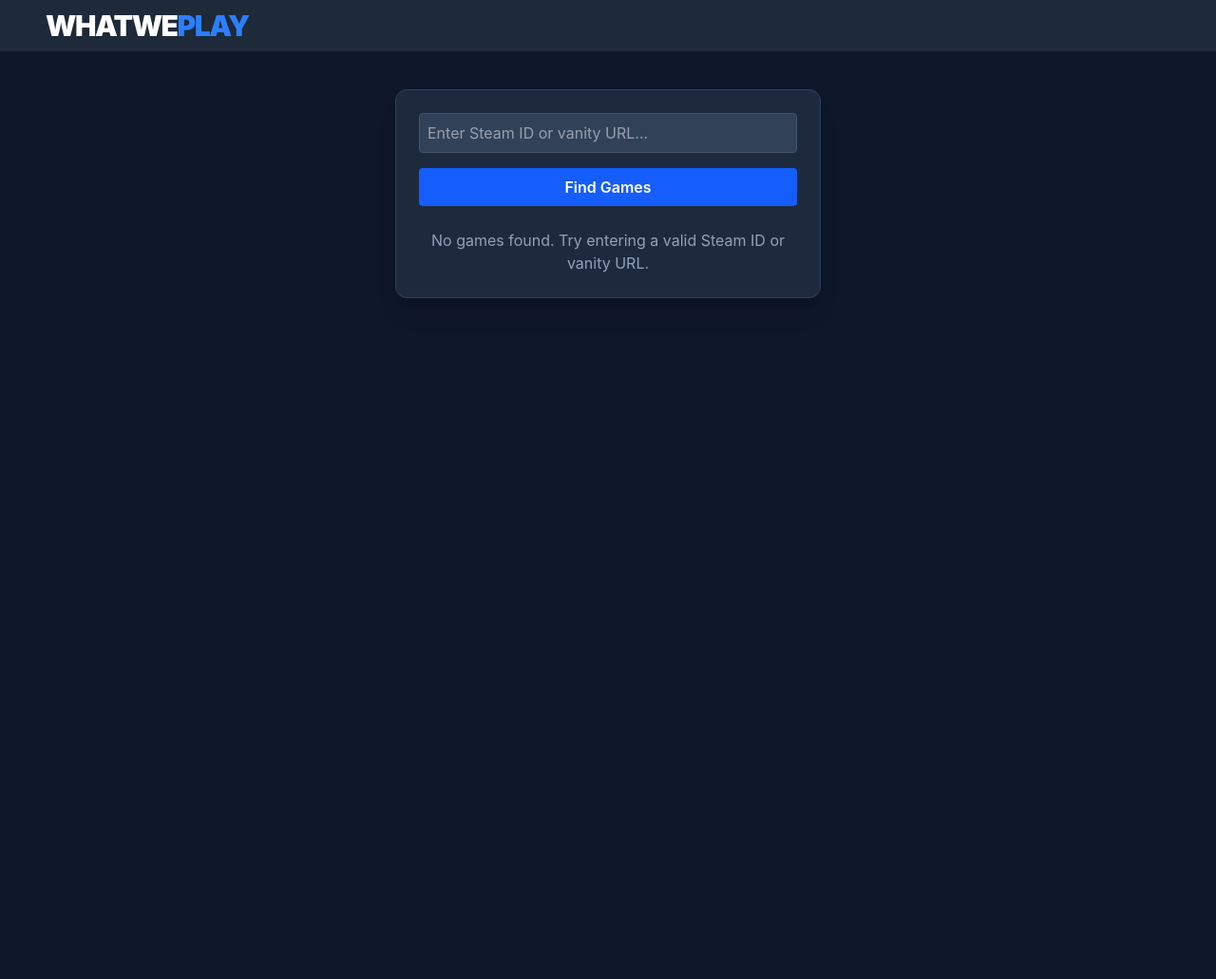
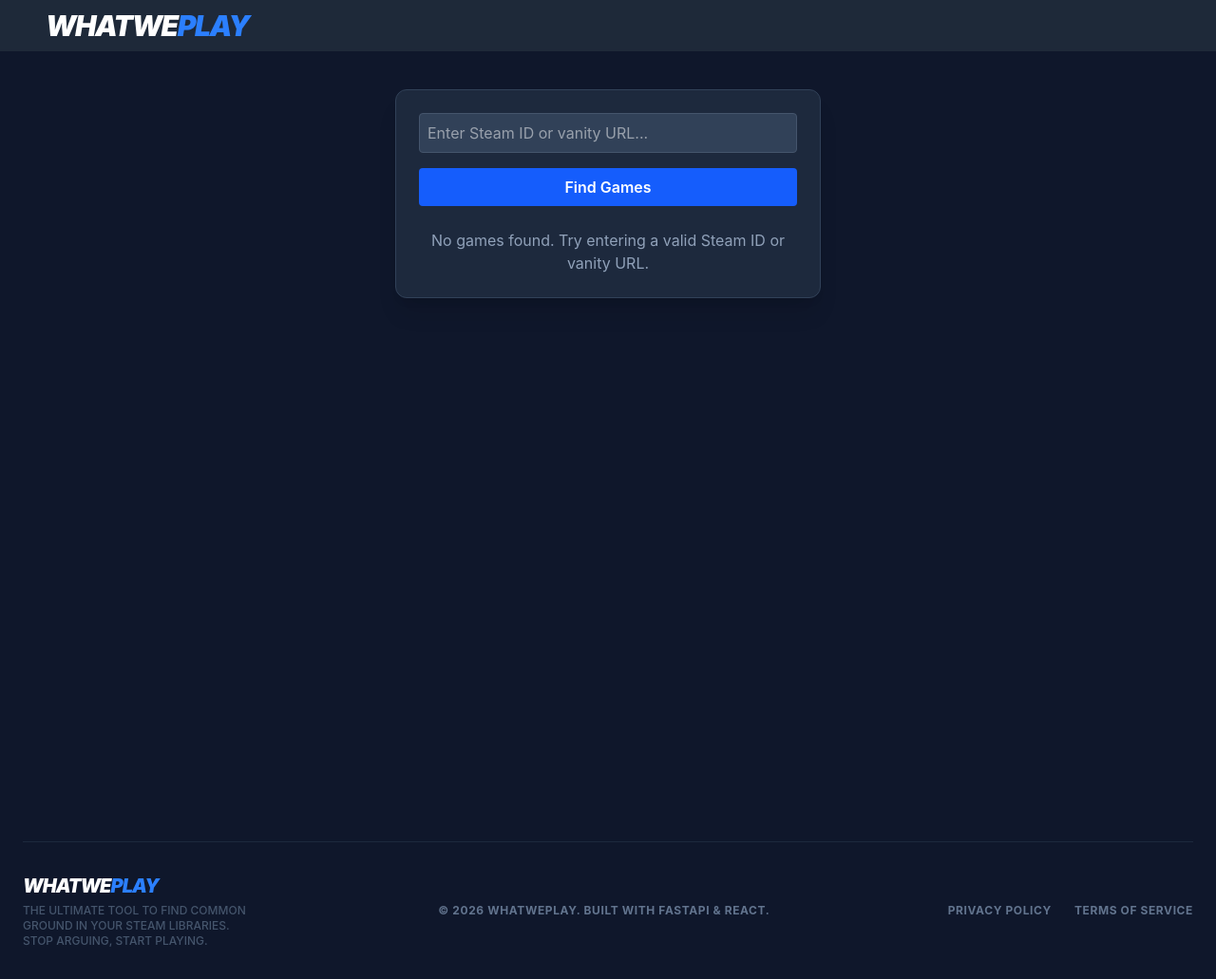
Before and after one commit to Matko223/whatweplay, a React app in the folder frontend/: page / in a window 1280 px wide. Shown: the whole page at 95% size. Before the commit the page ends 854 px from the top, so only its background shows below. Built offline with nearby package versions, Linux system fonts and the light colour scheme; the HTML template or start-up script is replaced by a standard one.

Commit message:
Add footer

```diff
--- a/frontend/src/App.jsx
+++ b/frontend/src/App.jsx
@@ -1,11 +1,13 @@
 import Navbar from './components/Navbar'
 import Home from './pages/Home'
+import Footer from './components/Footer'
 
 function App() {
   return (
     <div className="min-h-screen bg-slate-900">
       <Navbar />
       <Home />
+      <Footer />
     </div>
   )
 }
--- /dev/null
+++ b/frontend/src/components/Footer.jsx
@@ -0,0 +1,39 @@
+import React from "react";
+
+function Footer() {
+  return (
+    <footer className="bg-slate-900 text-slate-400 py-8 mt-auto">
+      <div className="container mx-auto px-6">
+        <div className="border-t border-slate-800 pt-8 flex flex-col lg:flex-row justify-between items-center gap-8 text-xs tracking-wider uppercase font-bold text-slate-500">
+
+          {/* Logo and Slogan*/}
+          <div className="flex flex-col items-center lg:items-start shrink-0">
+            <div className="flex items-center gap-2 mb-1">
+              <span className="text-xl font-black tracking-tighter uppercase italic text-white">
+                WhatWe<span className="text-blue-500">Play</span>
+              </span>
+            </div>
+            <p className="text-xs font-medium tracking-normal text-slate-600 max-w-[250px] text-center lg:text-left">
+              The ultimate tool to find common ground in your Steam libraries.
+              Stop arguing, start playing.
+            </p>
+          </div>
+
+          {/* Copyright text */}
+          <p className="text-center">
+            &copy; {new Date().getFullYear()} WhatWePlay. Built with FastAPI & React.
+          </p>
+
+          {/* Links */}
+          <div className="flex gap-6 shrink-0">
+            <a href="#" className="hover:text-slate-300 transition-colors">Privacy Policy</a>
+            <a href="#" className="hover:text-slate-300 transition-colors">Terms of Service</a>
+          </div>
+
+        </div>
+      </div>
+    </footer>
+  );
+}
+
+export default Footer;
--- a/frontend/src/components/Navbar.jsx
+++ b/frontend/src/components/Navbar.jsx
@@ -3,8 +3,8 @@ import React from "react";
 function Navbar() {
   return (
     <nav className="bg-gray-800 text-white px-12 py-3 mx-auto flex items-center">
-        <span className="text-3xl font-black tracking-tighter leading-none uppercase flex-1">
-              WhatWe<span className="text-blue-500">Play</span>
+        <span className="text-3xl font-black tracking-tighter leading-none uppercase flex-1 italic">
+              WhatWe<span className="text-blue-500 italic">Play</span>
         </span>
     </nav>
   );
```
